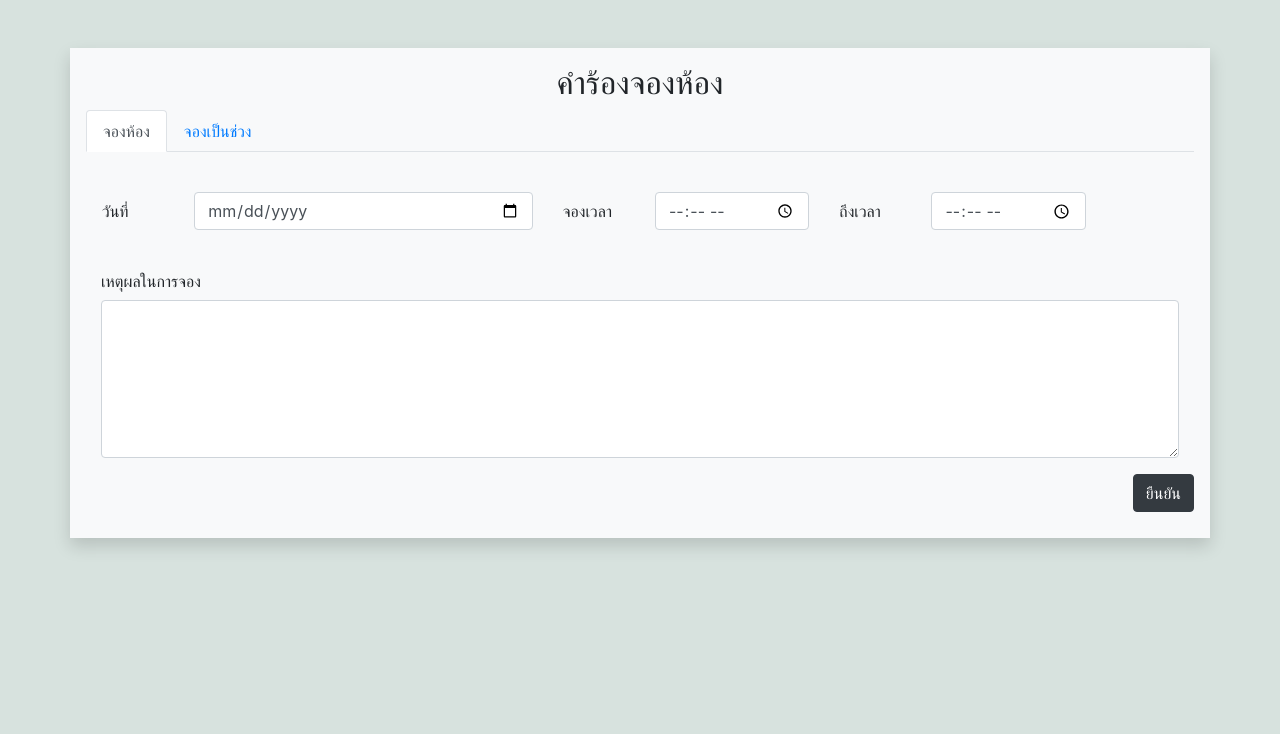
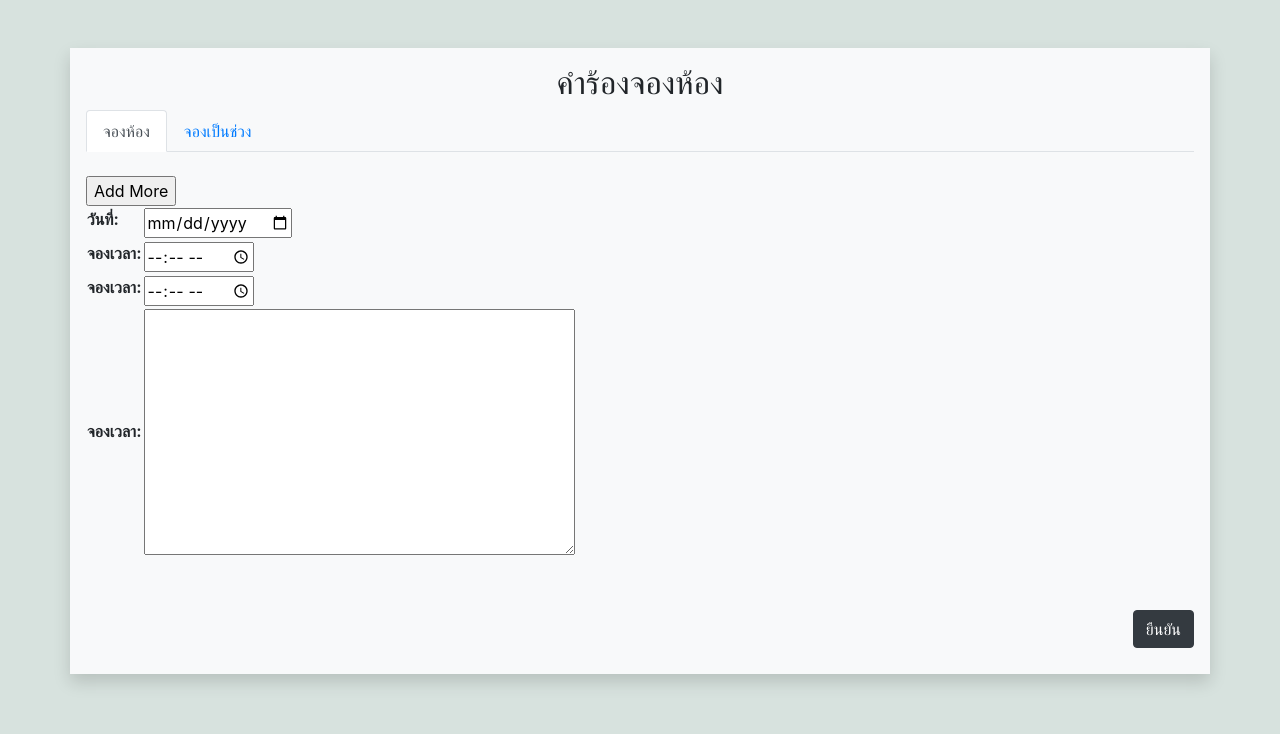
Before and after one commit to Rektzie/E-Booking, a Django app: page /index/booking/ in a window 1280 px wide. Shown: the part 66-800 px from the top of the page. Run offline with Django 3.2, Linux system fonts and the light colour scheme; some libraries are stand-ins or nearby versions.

Commit message:
add form set (not finished)

```diff
--- a/ebooking/user/forms.py
+++ b/ebooking/user/forms.py
@@ -14,6 +14,9 @@ class EditForm(forms.Form):
 
 class TimeInput(forms.TimeInput):
     input_type = 'time'
+
+class DateInput(forms.DateInput):
+    input_type = 'date'
 
 class AddRoomForm(forms.Form): #form add, book
     roomType = Room_type.objects.all()
@@ -51,3 +54,9 @@ class AddRoomForm(forms.Form): #form add, book
             errorMsg = 'ห้องชื่อนี้มีอยู่ในระบบแล้ว'
             self.add_error('name', errorMsg)
             # )
+
+class BookRoomForm(forms.Form):
+    bookdate = forms.DateField(label='วันที่', widget=DateInput, required=True)
+    start_time = forms.TimeField(label='จองเวลา' ,widget=TimeInput, required=True)
+    end_time = forms.TimeField(label='จองเวลา' ,widget=TimeInput, required=True)
+    description = forms.CharField(label='จองเวลา', widget=forms.Textarea)
--- a/ebooking/user/models.py
+++ b/ebooking/user/models.py
@@ -40,7 +40,7 @@ class Staff(models.Model):
     user_id = models.OneToOneField(User, on_delete=models.CASCADE)
     position = models.CharField(max_length=255)
 
-class Booking(models.Model):
+class Booking(models.Model): #each time the user submit the booking.html create this and it contains multiple bookinglist (model) if more than one day booked at once
     st = (
     (1, "รอการอนุมัติ"),
     (2, "อนุมัติ"),
@@ -88,7 +88,7 @@ class Room(models.Model):
 
 
 
-class Booking_list(models.Model):
+class Booking_list(models.Model): #each day of booking
     list_no = models.AutoField(primary_key=True)
     start_time = models.TimeField()
     end_time = models.TimeField()
--- a/ebooking/user/templates/user/booking.html
+++ b/ebooking/user/templates/user/booking.html
@@ -11,36 +11,68 @@
 
 <br><br>
 <div class="container bg-light shadow p-3">
-    <center><h2>คำร้องจองห้อง</h2></center>
+    <center>
+        <h2>คำร้องจองห้อง</h2>
+    </center>
     <nav>
         <div class="nav nav-tabs" id="nav-tab" role="tablist">
-          <a class="nav-item nav-link active" id="nav-home-tab" data-toggle="tab" href="#nav-home" role="tab" aria-controls="nav-home" aria-selected="true">จองห้อง</a>
-          <a class="nav-item nav-link" id="nav-profile-tab" data-toggle="tab" href="#nav-profile" role="tab" aria-controls="nav-profile" aria-selected="false">จองเป็นช่วง</a>
+            <a class="nav-item nav-link active" id="nav-home-tab" data-toggle="tab" href="#nav-home" role="tab"
+                aria-controls="nav-home" aria-selected="true">จองห้อง</a>
+            <a class="nav-item nav-link" id="nav-profile-tab" data-toggle="tab" href="#nav-profile" role="tab"
+                aria-controls="nav-profile" aria-selected="false">จองเป็นช่วง</a>
 
         </div>
     </nav>
     <div class="tab-content" id="nav-tabContent">
         <div class="tab-pane fade show active" id="nav-home" role="tabpanel" aria-labelledby="nav-home-tab">
             <br>
+
+            <input type="button" value="Add More" id="add_more">
+
+
+            {% comment %} try {% endcomment %}
+            <div id="form_set">
+                {% for form in formset.forms %}
+                {{form.non_field_errors}}
+                {{form.errors}}
+                <table class='no_error'>
+                    {{ form }}
+                </table>
+                {% endfor %}
+            </div>
+
+            <div id="empty_form" style="display:none">
+                <table class='no_error'>
+                    {{ formset.empty_form }}
+                </table>
+            </div>
+            {% comment %} try {% endcomment %}
+
+
+
+
+
             <div class="form-group row p-3">
-                <label  class="col-sm-1 col-form-label">วันที่</label>
+
+                {% comment %} <label class="col-sm-1 col-form-label">วันที่</label>
                 <div class="col-sm-4">
-                    <input type="date"  class="form-control" name="date">
+                    <input type="date" class="form-control" name="date">
                 </div>
-                <label  class="col-sm-1 col-form-label">จองเวลา</label>
+                <label class="col-sm-1 col-form-label">จองเวลา</label>
                 <div class="col-sm-2">
-                    <input type="time"  class="form-control" name="start_time">
+                    <input type="time" class="form-control" name="start_time">
                 </div>
-                <label  class="col-sm-1 col-form-label">ถึงเวลา</label>
+                <label class="col-sm-1 col-form-label">ถึงเวลา</label>
                 <div class="col-sm-2">
-                    <input type="time"  class="form-control" name="end_time">
-                </div>
+                    <input type="time" class="form-control" name="end_time">
+                </div> {% endcomment %}
             </div>
             <div class="form-group">
-                <label  class="col-sm-2 col-form-label">เหตุผลในการจอง</label>
-                <div class="col-sm-12">
-                    <textarea  class="form-control" id="exampleFormControlTextarea1" rows="6"  name="reason" required="required"></textarea>
-                </div>
+                {% comment %} <label class="col-sm-2 col-form-label">เหตุผลในการจอง</label> {% endcomment %}
+                {% comment %} <div class="col-sm-12">
+                    <textarea class="form-control" id="exampleFormControlTextarea1" rows="6" name="reason"
+                        required="required"></textarea>
+                </div> {% endcomment %}
             </div>
 
             <button type="submit" class="btn btn-dark" style="float: right;">ยืนยัน</button>
@@ -51,23 +83,24 @@
         <div class="tab-pane fade" id="nav-profile" role="tabpanel" aria-labelledby="nav-profile-tab">
             <br>
             <div class="form-group row p-3">
-                <label  class="col-sm-1 col-form-label">วันที่</label>
+                <label class="col-sm-1 col-form-label">วันที่</label>
                 <div class="col-sm-4">
-                    <input type="date"  class="form-control" name="date">
+                    <input type="date" class="form-control" name="date">
                 </div>
-                <label  class="col-sm-1 col-form-label">จองเวลา</label>
+                <label class="col-sm-1 col-form-label">จองเวลา</label>
                 <div class="col-sm-2">
-                    <input type="time"  class="form-control" name="start_time">
+                    <input type="time" class="form-control" name="start_time">
                 </div>
-                <label  class="col-sm-1 col-form-label">ถึงเวลา</label>
+                <label class="col-sm-1 col-form-label">ถึงเวลา</label>
                 <div class="col-sm-2">
-                    <input type="time"  class="form-control" name="end_time">
+                    <input type="time" class="form-control" name="end_time">
                 </div>
             </div>
             <div class="form-group">
-                <label  class="col-sm-2 col-form-label">เหตุผลในการจอง</label>
+                <label class="col-sm-2 col-form-label">เหตุผลในการจอง</label>
                 <div class="col-sm-12">
-                    <textarea  class="form-control" id="exampleFormControlTextarea1" rows="6"  name="reason" required="required"></textarea>
+                    <textarea class="form-control" id="exampleFormControlTextarea1" rows="6" name="reason"
+                        required="required"></textarea>
                 </div>
             </div>
 
@@ -162,7 +195,13 @@
 {% load static %}
 <script  src="{% static 'script.js'%}"></script> -->
 
-
+<script>
+$('#add_more').click(function() {
+	var form_idx = $('#id_form-TOTAL_FORMS').val();
+	$('#form_set').append($('#empty_form').html().replace(/__prefix__/g, form_idx));
+	$('#id_form-TOTAL_FORMS').val(parseInt(form_idx) + 1);
+});
+</script>
 
 
 
--- a/ebooking/user/views.py
+++ b/ebooking/user/views.py
@@ -4,7 +4,8 @@ from django.core.exceptions import ObjectDoesNotExist
 from django.shortcuts import redirect, render
 from django.db.models import Subquery
 from user.models import Student, Teacher, Staff, Adminn, Booking, Booking_student, Booking_teacher, Booking_staff, Booking_list, Room, Room_type
-from user.forms import EditForm, AddRoomForm
+from user.forms import EditForm, AddRoomForm, BookRoomForm
+from django.forms import formset_factory
 # Create your views here.
 # @login_required(login_url='/')
 # @permission_required('user.view_room', login_url='/')
@@ -33,7 +34,7 @@ def bookinglistall(request):
     }
     return render(request, 'user/bookinglist.html', context)
 
-def bookinglist(request):
+def bookinglist(request): #existing booking list from users' requests
     all_booklist = Booking_list.objects.all()
     user_id = request.user.id
     context = {
@@ -42,10 +43,20 @@ def bookinglist(request):
     }
     return render(request, 'user/bookinglistme.html', context)
 
-def booking(request):
-    student = Student.objects.all()
+def booking(request): #func called by booking.html
+    BookRoomFormSet = formset_factory(BookRoomForm)
+    formset = BookRoomFormSet()
+    data = {
+            'formset-0-raw': 'my raw field string',
+            'formset-INITIAL_FORMS': 1,
+            'formset-TOTAL_FORMS': 2
+            }
+    # if request.method == 'POST':
+
+
     context = {}
-    context['student'] = student
+    context['formset'] = formset
+    context['data'] = data
     return render(request, 'user/booking.html', context)
 
 # def profile_edit(request):
@@ -151,8 +162,7 @@ def bookcheck(request, rm_id):
 
 def add(request):
     context = dict()
-    type = Room_type.objects.all()
-    # context['type'] = type
+
 
     if request.method == 'POST':
         form = AddRoomForm(request.POST)
@@ -187,7 +197,7 @@ def add(request):
 
     else:
         form = AddRoomForm()
-    return render(request, 'user/addroom.html', {'form': form, 'type': type})
+    return render(request, 'user/addroom.html', {'form': form})
 
 
 def edit(request, rm_id):
```
Lines whose indentation alone changed are shown as unchanged.
